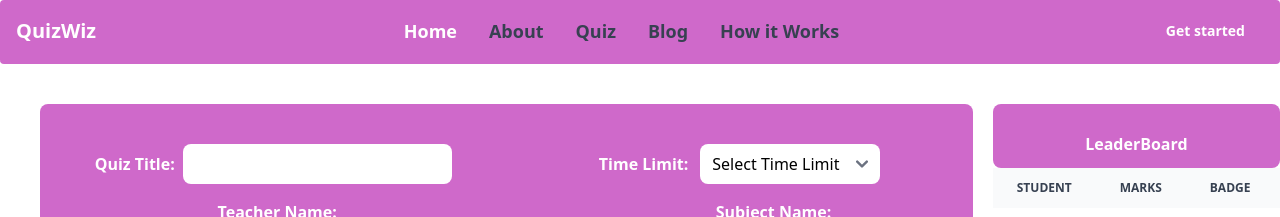
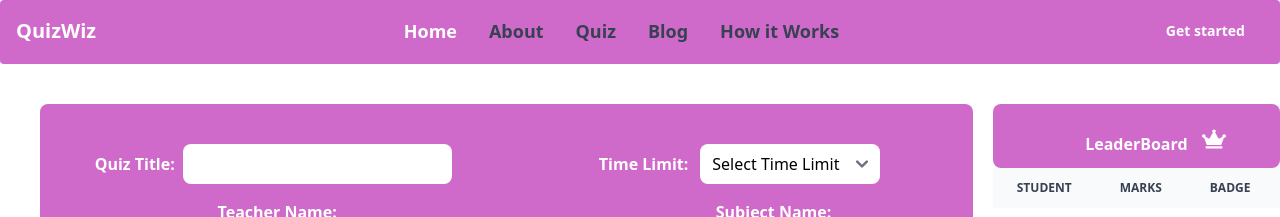
Before and after one commit to faiqa1/QuizPluse, a React (Create React App) app: page /cquiz in a window 1280 px wide. Shown: the top 217 px of the page. Built offline with nearby package versions, Linux system fonts and the light colour scheme.

Commit message:
Added crown in createquiz

```diff
--- a/src/Components/AttemptQuiz.js
+++ b/src/Components/AttemptQuiz.js
@@ -1,6 +1,7 @@
 import React from 'react'
 import { useState } from 'react';
 import LeaderBoard from "./LeaderBoard";
+import { FaCrown } from "react-icons/fa";
 
 export default function AttemptQuiz() {
     const [quizData, setQuizData] = useState({
@@ -207,6 +208,7 @@ export default function AttemptQuiz() {
     <div className="leaderboardWrapper">
       <h3 className="bg-purple text-white h-16 text-center pt-7 font-bold rounded-lg">
         LeaderBoard
+        <FaCrown className='crown'/>
       </h3>
       <LeaderBoard />
     </div>
--- a/src/Components/CreateQuiz.js
+++ b/src/Components/CreateQuiz.js
@@ -1,5 +1,6 @@
 import React, { useState } from "react";
 import LeaderBoard from "./LeaderBoard";
+import { FaCrown } from "react-icons/fa";
 
 const QuizForm = () => {
   const [quizData, setQuizData] = useState({
@@ -200,6 +201,7 @@ const QuizForm = () => {
       <div className="leaderboardWrapper">
         <h3 className="bg-purple text-white h-16 text-center pt-7 font-bold rounded-lg">
           LeaderBoard
+          <FaCrown className='crown'/>
         </h3>
         <LeaderBoard />
       </div>
```
Also changed, not shown: 1 other file (tests, documents, lock files or other folders).
